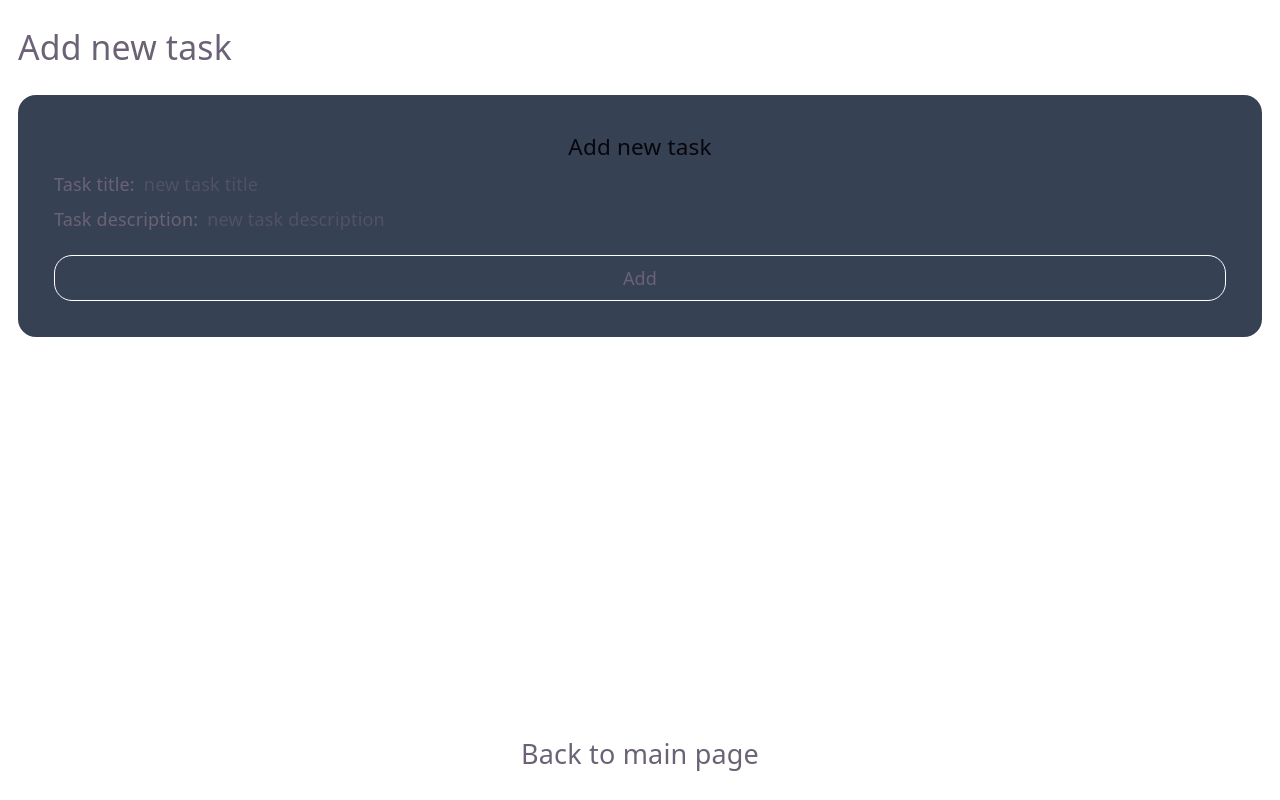
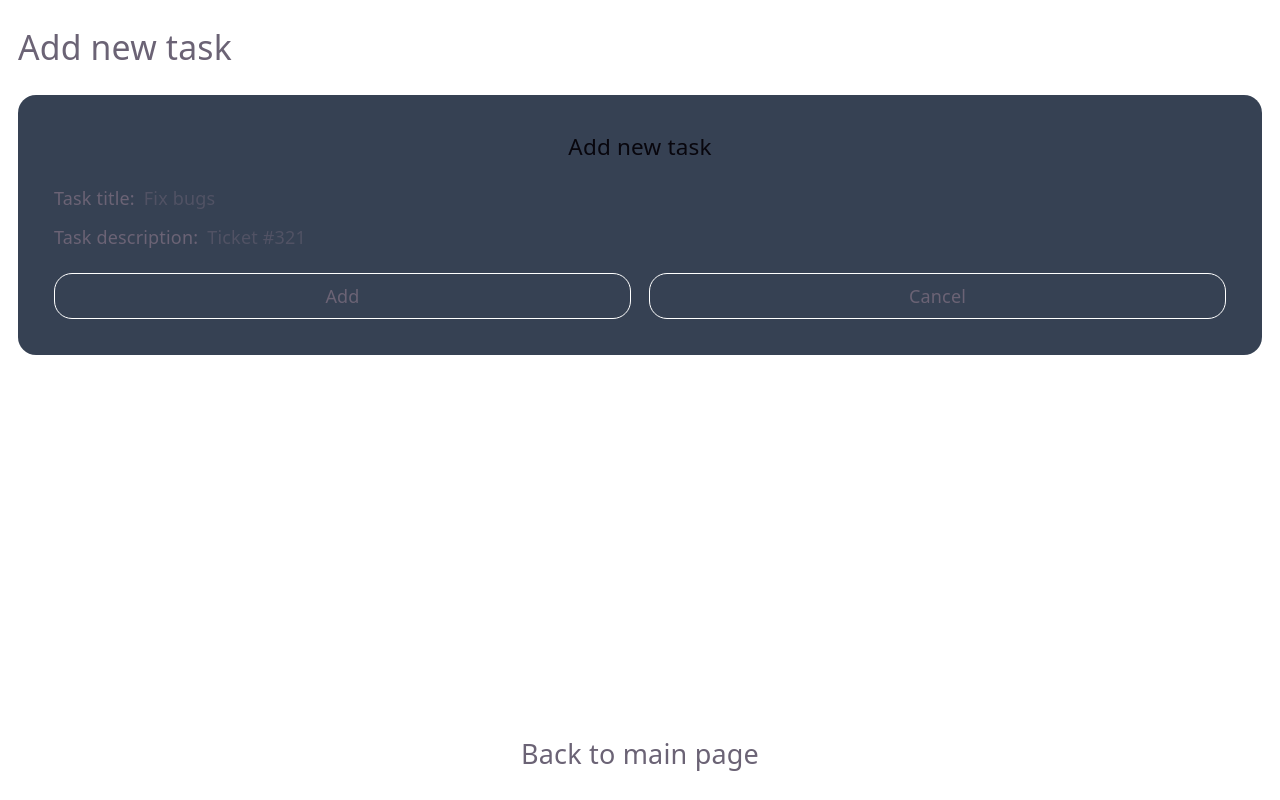
Before and after one commit to specsxc/tasks-app, a React (Vite) app: page /addtask in a window 1280 px wide. Built offline with nearby package versions, Linux system fonts and the light colour scheme.

Commit message:
feat: enhance task management with improved AddTask form and TaskList functionality

```diff
--- a/src/App.tsx
+++ b/src/App.tsx
@@ -20,7 +20,6 @@ function App() {
       <section>Filtrowanie</section> */}
 
       <section className="text-center">
-        <h2>Lista tasków</h2>
         <TaskList></TaskList>
       </section>
     </div>
--- a/src/components/AddTask.tsx
+++ b/src/components/AddTask.tsx
@@ -1,13 +1,15 @@
 import { NavLink } from "react-router";
 import { useState } from "react";
 import type { Task } from "../types/types";
+import type { SubmitEvent } from "react";
 
 export default function AddTask() {
   const [title, setTitle] = useState("");
   const [description, setDescription] = useState("");
 
-  function addTask(title: string, description: string) {
-    if (!title || !description) return;
+  function addTask(e: SubmitEvent<HTMLFormElement>) {
+    e.preventDefault();
+    if (!title) return;
     const tasks = JSON.parse(localStorage.getItem("myTasks") || "");
     const task: Task = {
       id: tasks.length,
@@ -27,15 +29,17 @@ export default function AddTask() {
 
       <section className="mx-4 flex flex-col gap-2 rounded-2xl bg-gray-700 p-8">
         <h2 className="text-center text-xl">Add new task</h2>
-        <label>
+        <form className="flex flex-col" onSubmit={addTask}>
+          <label className="my-3">
             Task title:
             <input
               type="text"
-            placeholder="new task title"
+              placeholder="Fix bugs"
               name="title"
               onChange={(e) => setTitle(e.target.value)}
               value={title}
               className="ml-2"
+              required
             />
           </label>
 
@@ -43,19 +47,28 @@ export default function AddTask() {
             Task description:
             <input
               type="text"
-            placeholder="new task description"
+              placeholder="Ticket #321"
               name="description"
               onChange={(e) => setDescription(e.target.value)}
               value={description}
               className="ml-2"
             />
           </label>
+          <div className="mt-2 flex justify-around gap-4">
             <button
-          onClick={() => addTask(title, description)}
-          className="mt-3 cursor-pointer rounded-2xl border border-white py-2"
+              type="submit"
+              className="mt-3 w-1/2 cursor-pointer rounded-2xl border border-white py-2 hover:text-green-700"
             >
               Add
             </button>
+            <NavLink
+              to="/"
+              className="mt-3 w-1/2 cursor-pointer rounded-2xl border border-white py-2 text-center hover:text-red-700"
+            >
+              Cancel
+            </NavLink>
+          </div>
+        </form>
       </section>
 
       <NavLink
--- a/src/components/TaskList.tsx
+++ b/src/components/TaskList.tsx
@@ -1,23 +1,73 @@
 import type { Task } from "../types/types";
+import { useState } from "react";
 
 export default function TaskList() {
-  // const task: Task = {
-  //   id: 0,
-  //   title: "Test title",
-  //   description: "Test desciption",
-  //   completed: false,
-  // };
-  // const task2: Task = {
-  //   id: 1,
-  //   title: "Test title2",
-  //   description: "Test desciption2",
-  //   completed: false,
-  // };
-  // localStorage.setItem("myTasks", JSON.stringify([task, task2]));
+  const [deleteId, setDeleteId] = useState<number | null>(null);
+  const [open, setOpen] = useState(false);
   const taskList = JSON.parse(localStorage.getItem("myTasks") || "");
   console.log(taskList);
+
+  function editTask(id: number) {
+    console.log(id);
+  }
+
+  function deleteTask(id: number | null) {
+    if (id === null) return;
+    const filterTask = taskList.filter((task: Task) => task.id !== id);
+    localStorage.setItem("myTasks", JSON.stringify(filterTask));
+    setOpen(false);
+  }
+
+  function showModal(id: number) {
+    setOpen(true);
+    setDeleteId(id);
+  }
+
   return (
-    taskList &&
-    taskList.map((task: Task) => <div key={task.id}>{task.title}</div>)
+    <div className="flex flex-col gap-3">
+      {taskList &&
+        taskList.map((task: Task) => (
+          <div
+            className="flex rounded-xl border border-white px-4 py-2"
+            key={task.id}
+          >
+            <p className="w-3/5 text-left">{task.title}</p>
+            <p className="w-1/5">{task.completed ? "Completed" : "X"}</p>
+            <button
+              className="w-1/5 cursor-pointer"
+              onClick={() => editTask(task.id)}
+            >
+              Edit
+            </button>
+            <button
+              onClick={() => showModal(task.id)}
+              className="w-1/5 cursor-pointer"
+            >
+              Delete
+            </button>
+          </div>
+        ))}
+      {open && (
+        <div className="fixed inset-0 flex items-center justify-center">
+          <div className="z-20 rounded-xl border border-white bg-gray-900 p-8">
+            <h2>Are you sure?</h2>
+            <div className="mt-4 flex gap-6">
+              <button
+                className="cursor-pointer rounded-xl border border-white px-3 py-2 hover:text-green-600"
+                onClick={() => deleteTask(deleteId)}
+              >
+                Delete
+              </button>
+              <button
+                className="cursor-pointer rounded-xl border border-white px-3 py-2 hover:text-red-700"
+                onClick={() => setOpen(false)}
+              >
+                Cancel
+              </button>
+            </div>
+          </div>
+        </div>
+      )}
+    </div>
   );
 }
```
Lines whose indentation alone changed are shown as unchanged.
